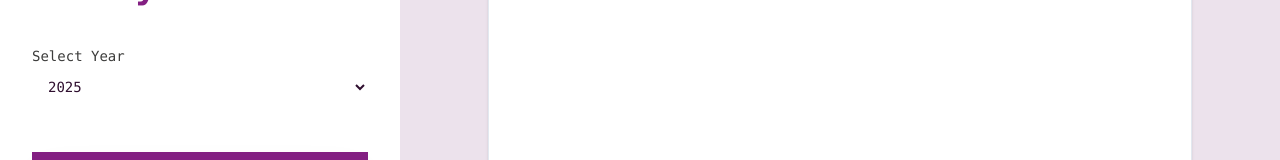
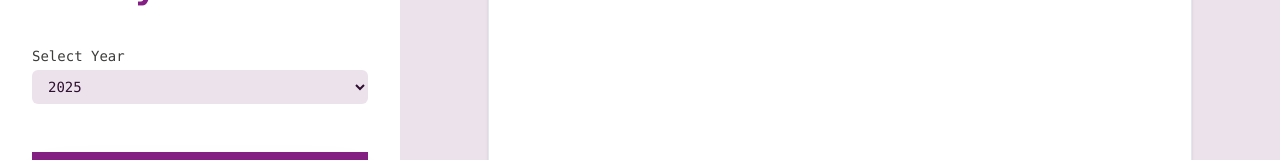
Before and after one commit to nitishspatkar/IREB-digital-sustainability-annual-survey-results-dashboard, a React (Vite) app: page / in a window 1280 px wide. Shown: the part 286-446 px from the top of the page. Built offline with nearby package versions, Linux system fonts and the light colour scheme.

Commit message:
make year selection better visible

```diff
--- a/src/components/Sidebar.tsx
+++ b/src/components/Sidebar.tsx
@@ -108,7 +108,7 @@ function Sidebar({
             id="year-select"
             value={activeYear}
             onChange={(e) => setActiveYear(e.target.value)}
-            className="mt-1 block w-full rounded-md border-ireb-grey-04 py-2 pl-3 pr-10 text-base focus:border-ireb-berry focus:outline-none focus:ring-ireb-berry sm:text-sm"
+            className="mt-1 block w-full rounded-md border-ireb-light-berry bg-ireb-superlight-berry py-2 pl-3 pr-10 text-base focus:border-ireb-berry focus:outline-none focus:ring-ireb-berry sm:text-sm"
           >
             {availableYears.map((year) => (
               <option key={year} value={year}>
```
